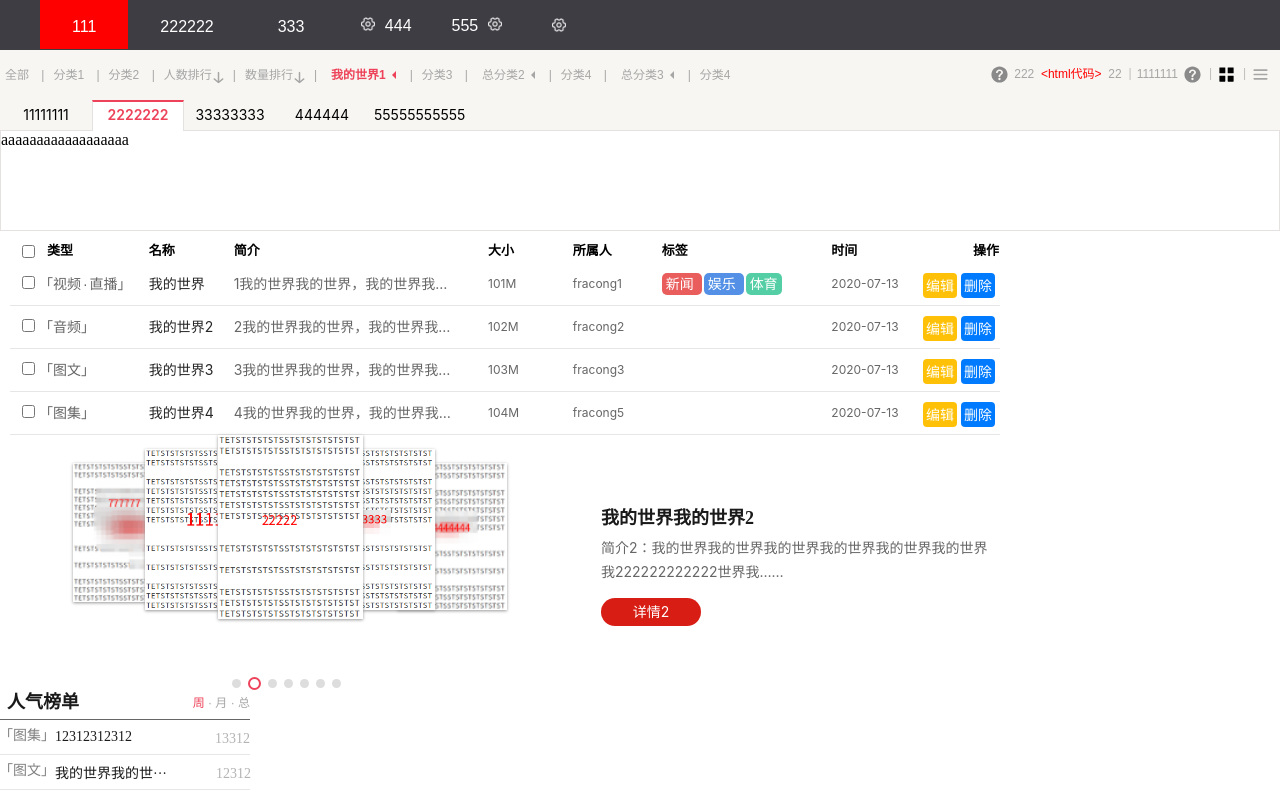
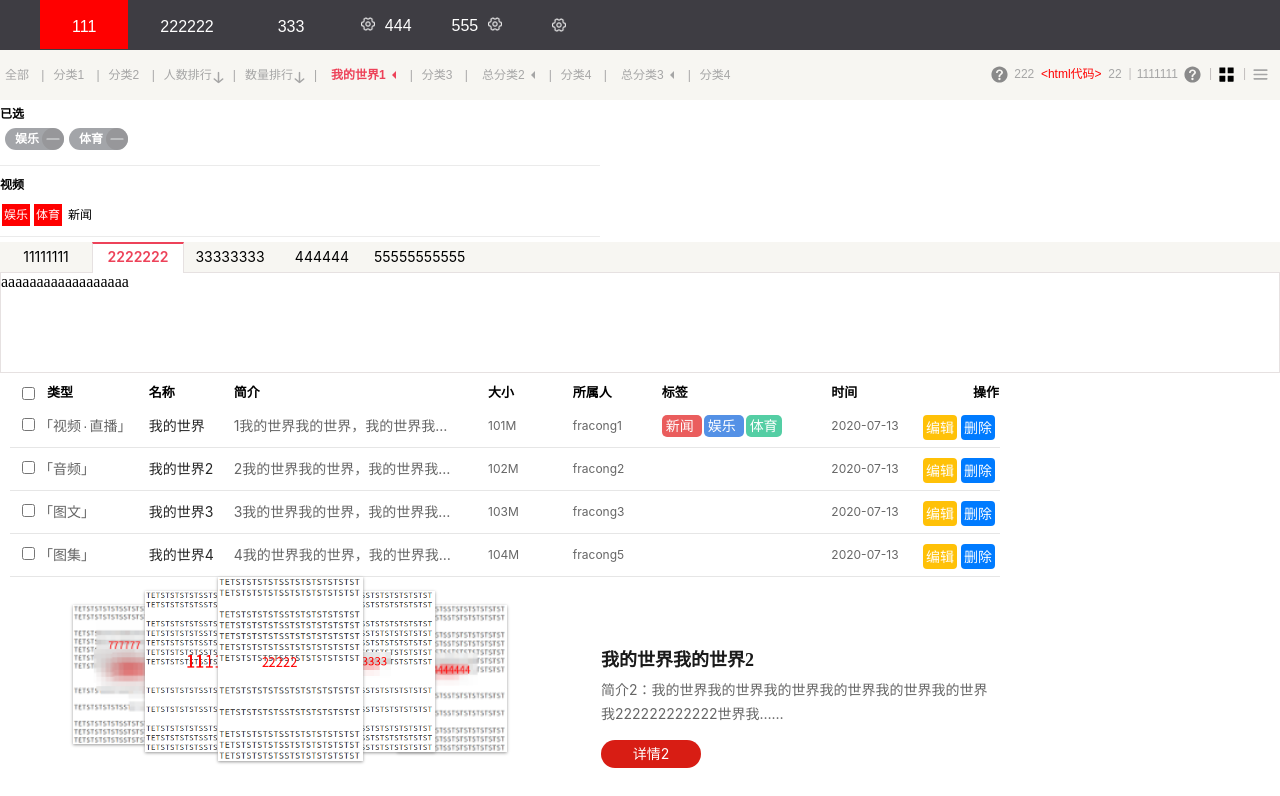
Before and after one commit to fracong/angular-web-component-utils, an Angular app: page / in a window 1280 px wide. Shown: the top 796 px of the page. Built offline with nearby package versions, Linux system fonts and the light colour scheme.

Commit message:
add nav tag filter.

```diff
--- a/src/app/app.module.ts
+++ b/src/app/app.module.ts
@@ -22,6 +22,8 @@ import { NormalTableComponent } from './table/normal-table/normal-table.componen
 import { TransformHtmlPipe } from './pipe/transform-html.pipe';
 import { IconTipComponent } from './tip/icon-tip/icon-tip.component';
 import { NormalLabelPageComponent } from './label-page/normal-label-page/normal-label-page.component';
+import { NavTagFilterComponent } from './nav/nav-tag-filter/nav-tag-filter.component';
+import { TagMinusComponent } from './tag/tag-minus/tag-minus.component';
 
 @NgModule({
   declarations: [
@@ -38,7 +40,9 @@ import { NormalLabelPageComponent } from './label-page/normal-label-page/normal-
     NormalTableComponent,
     TransformHtmlPipe,
     IconTipComponent,
-    NormalLabelPageComponent
+    NormalLabelPageComponent,
+    NavTagFilterComponent,
+    TagMinusComponent
   ],
   imports: [
     BrowserModule,
--- a/src/app/index/index.component.html
+++ b/src/app/index/index.component.html
@@ -2,7 +2,7 @@
  * @Author: fracong
  * @Date: 2020-08-18 10:36:47
  * @LastEditors: fracong
- * @LastEditTime: 2020-09-04 12:42:06
+ * @LastEditTime: 2020-09-09 10:04:33
 -->
 <div class="fc-util">
     <div class="fc-top">
@@ -10,8 +10,8 @@
         <app-nav-category [navItemList]="categoryNavList" [navInfo]="categoryNavInfo" (categoryNavNode)="changeCategoryNavList($event)"></app-nav-category>
     </div>
     <div class="fc-bottom">
+        <app-nav-tag-filter [selectedKeyList]="selectedKeyList" [categoryTagList]="categoryTagList" [tagStyle]="tagStyle" (deleteSelectedTagBack)="deleteSelectedTagBack($event)"></app-nav-tag-filter>
         <app-normal-label-page [listInfo]="labelListInfo" (labelPageNode)="labelPageBack($event)">
-
             <div style="width: 100%;height: 100px;color: black;border-left: #e6e1e1 1px solid;border-right: #e6e1e1 1px solid;border-bottom:  #e6e1e1 1px solid;box-sizing: border-box;">aaaaaaaaaaaaaaaaaa</div>
         </app-normal-label-page>
         <app-normal-list #normalList [listInfo]="normalListInfo" [tableList]="normalTableList" [fieldList]="normalFieldList" (tableButtonClick)="clickBackInfo($event)"></app-normal-list>
--- a/src/app/index/index.component.ts
+++ b/src/app/index/index.component.ts
@@ -2,7 +2,7 @@
  * @Author: fracong
  * @Date: 2020-08-18 10:36:47
  * @LastEditors: fracong
- * @LastEditTime: 2020-09-04 13:48:00
+ * @LastEditTime: 2020-09-09 15:38:51
  */
 import { Component, OnInit, ViewChild } from '@angular/core';
 import { NormalListComponent } from '../list/normal-list/normal-list.component';
@@ -28,6 +28,9 @@ export class IndexComponent implements OnInit {
   normalTableList: any;
   normalFieldList: any;
   labelListInfo: any;
+  tagStyle: any;
+  selectedKeyList:any;
+  categoryTagList: any;
 
   constructor() { }
 
@@ -673,6 +676,37 @@ export class IndexComponent implements OnInit {
         }
       ],
     };
+
+    this.tagStyle = {
+      fontSize: '12px',
+      color:'#fff',
+      bgcolor:'#a3a5a9',
+      svgBgcolor:'rgb(146, 146, 148)',
+      fontWeight:'600',
+      tagSize: '22px'
+    }
+    this.selectedKeyList = [1,2];
+
+    this.categoryTagList=[
+      {
+        categoryTitle: '视频',
+        tagList: [
+          {
+            key: 1,
+            title: '娱乐'
+          },
+          {
+            key: 2,
+            title: '体育'
+          },
+          {
+            key: 3,
+            title: '新闻'
+          },
+        ]
+      }
+    ];
+
   }
 
 
@@ -702,4 +736,8 @@ export class IndexComponent implements OnInit {
   labelPageBack(e: any){
     console.info(e);
   }
+
+  deleteSelectedTagBack(e: any){
+    console.info(e);
+  }
 }
--- /dev/null
+++ b/src/app/model/tag/tag.model.ts
@@ -0,0 +1,24 @@
+/*
+ * @Author: fracong
+ * @Date: 2020-09-09 10:07:24
+ * @LastEditors: fracong
+ * @LastEditTime: 2020-09-09 15:20:28
+ */
+export class CategoryTag{
+    categoryTitle: string;
+    tagList: Array<Tag>;
+}
+
+export class Tag{
+    key:  number;
+    title: string;
+}
+
+export class TagStyle{
+    fontSize: string;
+    fontWeight: string;
+    tagSize: string; // px
+    color:string;
+    bgcolor: string;
+    svgBgcolor: string;
+}
--- /dev/null
+++ b/src/app/nav/nav-tag-filter/nav-tag-filter.component.html
@@ -0,0 +1,26 @@
+<!--
+ * @Author: ...
+ * @Date: 2020-09-04 15:58:08
+ * @LastEditors: fracong
+ * @LastEditTime: 2020-09-09 15:15:24
+-->
+<ng-container>
+    <div class="fc-util-nav-tag-filter"[ngStyle]="{'width':'600px'}">
+        <div class="selected-tags tag-category">
+            <div class="selected-tags-title item-title">已选</div>
+            <div class="fc-util-tag-list selected-tags-list">
+                <div class="tag-item" *ngFor="let tagItem of selectedTagList">
+                    <app-tag-minus [tag]="tagItem" [tagStyle]="tagStyle" (clickBack)="deleteSelectedTag($event)"></app-tag-minus>
+                </div>
+            </div>
+        </div>
+        <div class="filter-type-items tag-category">
+            <div class="filter-type-item" *ngFor="let categoryTag of categoryTagList">
+                <div class="filter-type-title item-title">{{categoryTag.categoryTitle}}</div>
+                <div class="fc-util-tag-list filter-type-list">
+                    <div class="tag-item tag-normal" [ngClass]="{'active': selectedKeyList.includes(tagItem.key)}" *ngFor="let tagItem of categoryTag.tagList" (click)="clickTag(tagItem.key);">{{tagItem.title}}</div>
+                </div>
+            </div>
+        </div>
+    </div>
+</ng-container>
--- /dev/null
+++ b/src/app/nav/nav-tag-filter/nav-tag-filter.component.scss
@@ -0,0 +1,31 @@
+:host::ng-deep .fc-util-nav-tag-filter{
+    .item-title{
+        font: 700 12px/18px '-apple-system',Simsun;
+        margin-bottom: 5px;
+    }
+    .selected-tags{
+        .selected-tags-list{
+            min-height: 32px;
+            margin-top: 5px;
+        }
+    }
+    .tag-category{
+        border-bottom: 1px #ebebeb solid;
+        padding: 5px 0;
+        margin-bottom: 5px;
+    }
+    .tag-normal{
+        cursor: pointer;
+        margin: 5px 2px;
+        font-size: 12px;
+        padding: 2px;
+        font: 12px/18px "Microsoft YaHei", sans-serif;
+    }
+    .tag-normal:hover{
+        color: red;
+    }
+    .tag-normal.active{
+        color: #fff;
+        background-color: red;
+    }
+}
--- /dev/null
+++ b/src/app/nav/nav-tag-filter/nav-tag-filter.component.ts
@@ -0,0 +1,56 @@
+import { Component, OnInit, Input, EventEmitter, Output } from '@angular/core';
+import { Tag, TagStyle, CategoryTag } from 'src/app/model/tag/tag.model';
+
+@Component({
+  selector: 'app-nav-tag-filter',
+  templateUrl: './nav-tag-filter.component.html',
+  styleUrls: ['./nav-tag-filter.component.scss']
+})
+export class NavTagFilterComponent implements OnInit {
+  @Input('selectedKeyList') selectedKeyList: Array<number>;
+  selectedTagList: Array<Tag>;
+  @Input('categoryTagList') categoryTagList: Array<CategoryTag>;
+  @Input('tagStyle') tagStyle: TagStyle;
+  @Output('deleteSelectedTagBack') deleteSelectedTagBack = new EventEmitter<any>();
+  tagMap = new Map<number, string>();
+
+  constructor() { }
+
+  ngOnInit() {
+    if(this.selectedKeyList == undefined) this.selectedKeyList = new Array<number>();
+    this.categoryTagList.forEach((element)=>{
+      let tagList = element.tagList;
+      tagList.forEach((tag)=>{
+        this.tagMap.set(tag.key, tag.title);
+      });
+    });
+    this.reloadSelectTagList();
+  }
+
+  deleteSelectedTag(tag: Tag) {
+    this.selectedKeyList.splice(this.selectedKeyList.indexOf(tag.key), 1);
+    this.reloadSelectTagList();
+    this.deleteSelectedTagBack.emit(this.selectedKeyList);
+  }
+
+  clickTag(key: number) {
+    if(this.selectedKeyList.includes(key)) {
+      this.selectedKeyList.splice(this.selectedKeyList.indexOf(key), 1);
+    } else {
+      this.selectedKeyList.push(key);
+    }
+    this.reloadSelectTagList();
+    this.deleteSelectedTagBack.emit(this.selectedKeyList);
+  }
+
+  reloadSelectTagList() {
+    let newSelectedTagList = new Array<Tag>();
+    this.selectedKeyList.forEach(element => {
+      let tag = new Tag();
+      tag.key = element;
+      tag.title = this.tagMap.get(element);
+      newSelectedTagList.push(tag);
+    });
+    this.selectedTagList = newSelectedTagList;
+  }
+}
--- /dev/null
+++ b/src/app/tag/tag-minus/tag-minus.component.html
@@ -0,0 +1,20 @@
+<!--
+ * @Author: fracong
+ * @Date: 2020-09-09 09:41:10
+ * @LastEditors: fracong
+ * @LastEditTime: 2020-09-09 13:51:36
+-->
+<ng-container>
+    <div class="fc-tag"[ngClass]="tag.class"
+        [ngStyle]="{'background-color':tagStyle.bgcolor, 'color':tagStyle.color,'font-size':tagStyle.fontSize, 'font-weight': tagStyle.fontWeight,'line-height': (tagStyle.tagSize ? (tagStyle.tagSize.replace('px','') - 4 + 'px' ): '')}">
+        {{tag.title}}
+        <div class="import-svg" (click)="deleteTag(tag.key)">
+            <svg t="1599612637000" class="icon" viewBox="0 0 1024 1024" version="1.1" xmlns="http://www.w3.org/2000/svg" p-id="2940" xmlns:xlink="http://www.w3.org/1999/xlink"
+                [ngStyle]="{'height': tagStyle.tagSize, 'width': tagStyle.tagSize}"><defs>
+                <style type="text/css"></style></defs>
+                <path d="M512 512m-512 0a512 512 0 1 0 1024 0 512 512 0 1 0-1024 0Z" [ngStyle]="{'fill':tagStyle.svgBgcolor}" p-id="2941"></path>
+                <path d="M204.8 486.4m25.6 0l563.2 0q25.6 0 25.6 25.6l0 0q0 25.6-25.6 25.6l-563.2 0q-25.6 0-25.6-25.6l0 0q0-25.6 25.6-25.6Z" fill="#FFFFFF" p-id="2942"></path>
+            </svg>
+        </div>
+    </div>
+</ng-container>
--- /dev/null
+++ b/src/app/tag/tag-minus/tag-minus.component.scss
@@ -0,0 +1,22 @@
+:host::ng-deep  .fc-tag{
+    position: relative;
+    padding: 2px 25px 2px 10px;
+    margin-left: 5px;
+    border-radius: 14px;
+    background-color: #a3a5a9;
+    font: 14px/24px "Microsoft YaHei", sans-serif;
+    .import-svg{
+        position: absolute;
+        top: 0;
+        right: 0;
+        cursor: pointer;
+        opacity: 0.7;
+        svg{
+            width: 28px;
+            height: 28px;
+        }
+    }
+    .import-svg:hover{
+        opacity: 1;
+    }
+}
--- /dev/null
+++ b/src/app/tag/tag-minus/tag-minus.component.ts
@@ -0,0 +1,29 @@
+/*
+ * @Author: fracong
+ * @Date: 2020-09-09 09:41:10
+ * @LastEditors: fracong
+ * @LastEditTime: 2020-09-09 10:10:24
+ */
+import { Component, OnInit, Input, Output, EventEmitter } from '@angular/core';
+import { Tag, TagStyle } from 'src/app/model/tag/tag.model';
+
+@Component({
+  selector: 'app-tag-minus',
+  templateUrl: './tag-minus.component.html',
+  styleUrls: ['./tag-minus.component.scss']
+})
+export class TagMinusComponent implements OnInit {
+  @Input('tag') tag: Tag;
+  @Input('tagStyle') tagStyle: TagStyle;
+  @Output('clickBack') clickBack = new EventEmitter<any>();
+
+  constructor() { }
+
+  ngOnInit() {
+  }
+
+  deleteTag(key: number){
+    this.clickBack.emit({key:key});
+  }
+
+}
--- a/src/styles.scss
+++ b/src/styles.scss
@@ -16,3 +16,7 @@
     width: 19px;
     height: 25px;
 }
+
+.fc-util .fc-util-tag-list .tag-item{
+    display: inline-block;
+}
```
